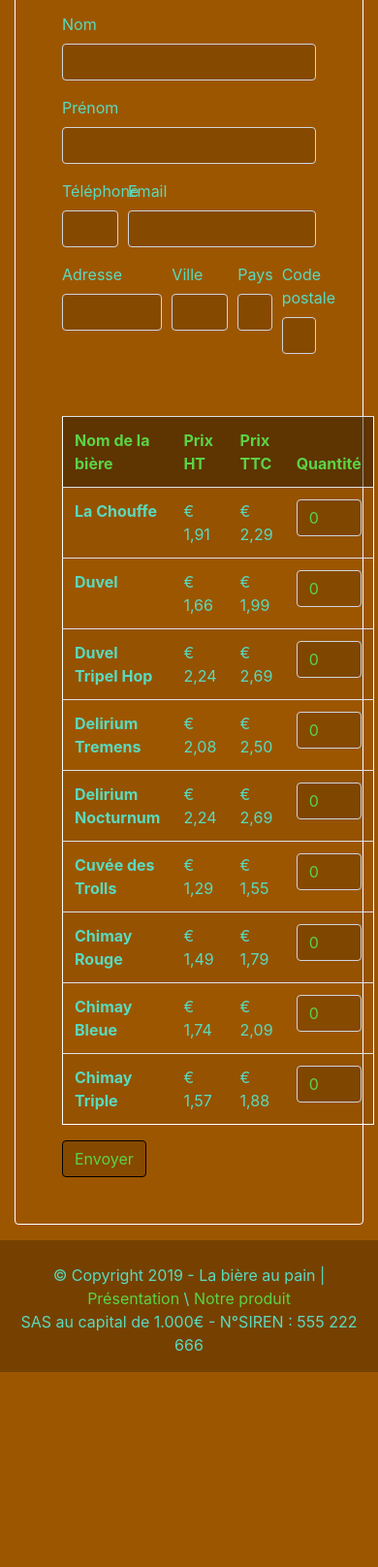
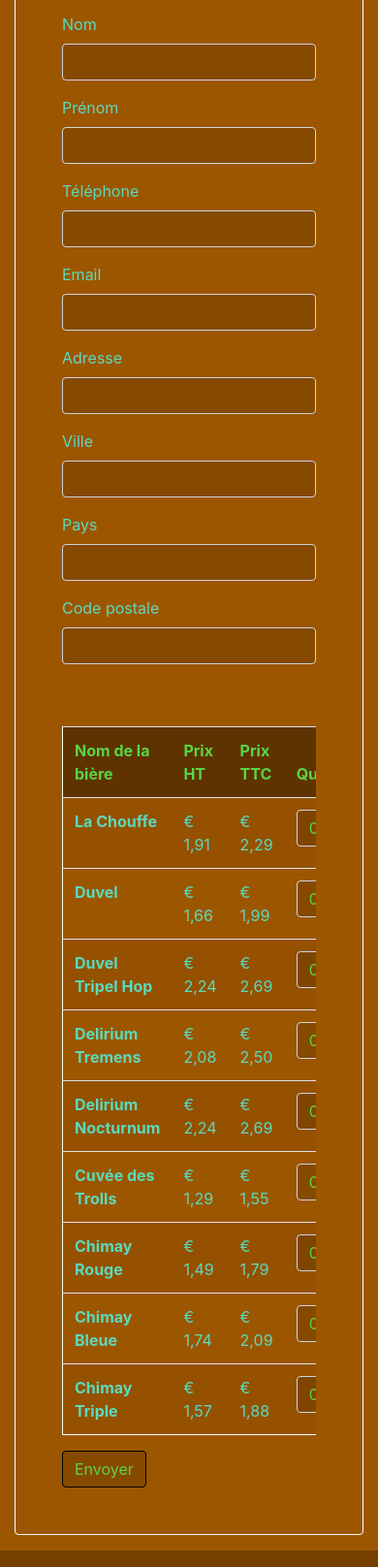
Before and after one commit to CorentinFoucrier/site-biere, a PHP site: page /commandes.php in a window 390 px wide. Shown: the part 173-1789 px from the top of the page at 97% size. Before the commit the page ends 1588 px from the top, so only its background shows below. Run offline with PHP 8.4, Linux system fonts and the light colour scheme.

Commit message:
formulaire responsive

```diff
--- a/commandes.php
+++ b/commandes.php
@@ -30,7 +30,7 @@ include('beerArray.php');
 					</div>
 
 					<div class="form-row">
-						<div class="form-group col-3">
+						<div class="form-group col-12 col-md-3">
 							<label for="tel">Téléphone</label>
 							<input type="text" class="form-control" name="tel">
 						</div>
@@ -41,24 +41,24 @@ include('beerArray.php');
 					</div>
 
 					<div class="form-row">
-						<div class="form-group col">
+						<div class="form-group col-12 col-lg">
 							<label for="adresse">Adresse</label>
 							<input type="text" class="form-control" name="adresse">
 						</div>
-						<div class="form-group col-3">
+						<div class="form-group col-12 col-lg-3">
 							<label for="ville">Ville</label>
 							<input type="text" class="form-control" name="ville">
 						</div>
-						<div class="form-group col-2">
+						<div class="form-group col-12 col-lg-2">
 							<label for="pays">Pays</label>
 							<input type="text" class="form-control" name="pays">
 						</div>
-						<div class="form-group col-2">
+						<div class="form-group col-12 col-lg-2">
 							<label for="codePostal">Code postale</label>
 							<input type="text" class="form-control" name="codePostal">
 						</div>
 					</div>
-
+					<div class="table-responsive">
 						<table class="table table-striped mt-5">
 							<thead>
 								<tr>
@@ -82,6 +82,7 @@ include('beerArray.php');
 								<?php } ?>
 							</tbody>
 						</table>
+					</div>
 					<button type="submit" class="btn btn-light float-left">Envoyer</button>
 				</fieldset>
 			</form>
```
Lines whose indentation alone changed are shown as unchanged.
